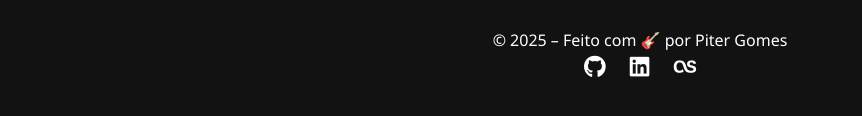
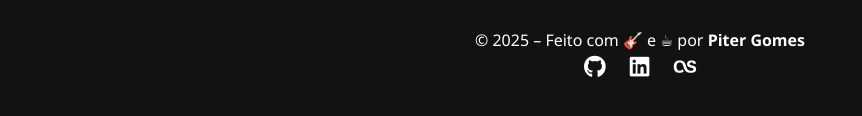
Before and after one commit to pitercoding/gig-tracker, a plain HTML site: page wishlist.html in a window 1280 px wide. Shown: the part 2347-2463 px from the top of the page, without its empty margins (0-862 px from the left). Drawn offline with Linux system fonts and the light colour scheme.

Commit message:
footer atualizado

```diff
--- a/wishlist.html
+++ b/wishlist.html
@@ -51,7 +51,7 @@
     </section>
 
   <footer>
-    <p>© 2025 – Feito com 🎸 por Piter Gomes</p>
+    <p>© 2025 – Feito com 🎸 e ☕ por <strong>Piter Gomes</strong></p>
     <p>
       <a href="https://github.com/pitercoding" target="_blank" aria-label="GitHub" class="github"><i class="fa-brands fa-github"></i></a>
       <a href="https://www.linkedin.com/in/piter-gomes-4a39281a1/" target="_blank" aria-label="LinkedIn" class="linkedin"><i class="fa-brands fa-linkedin"></i></a>
```
